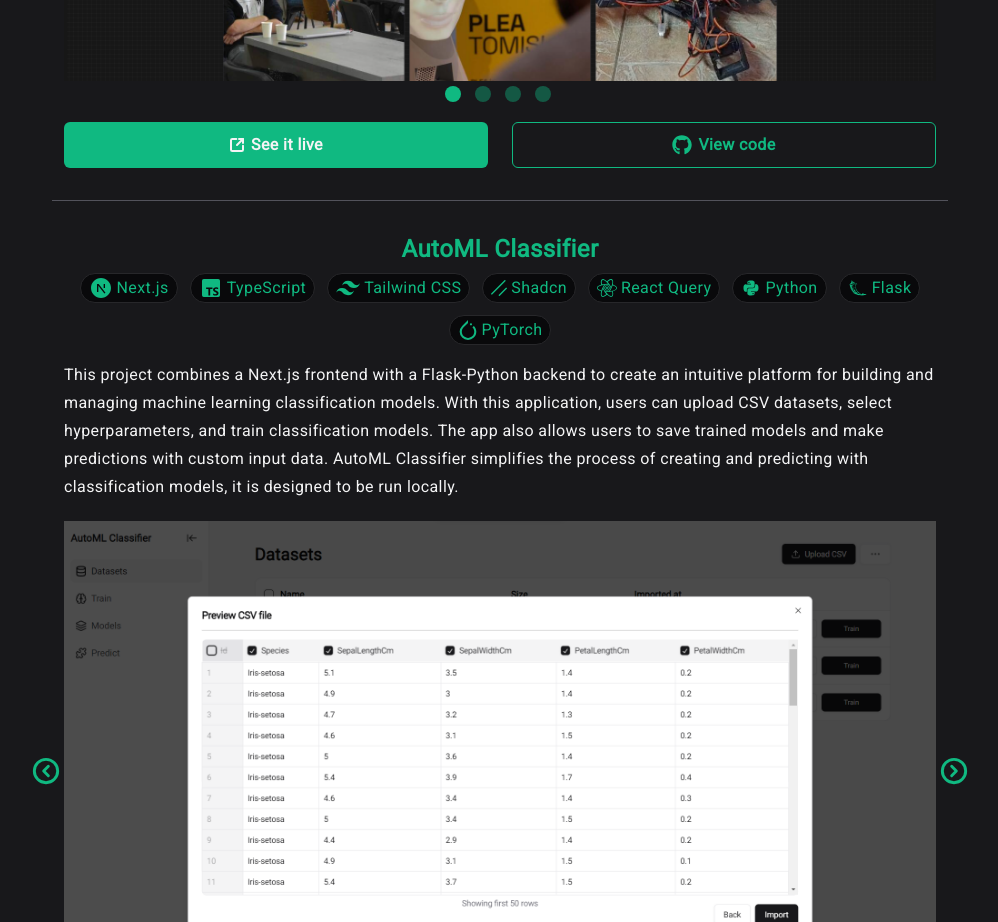
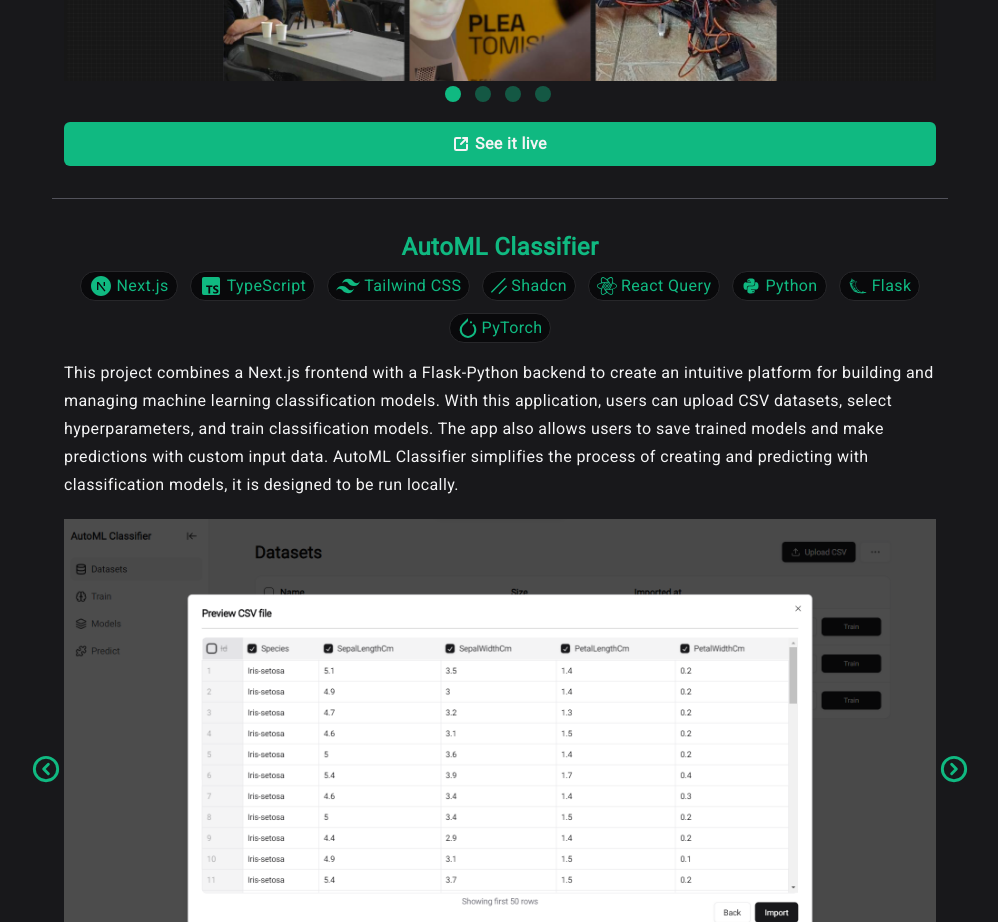
Before and after one commit to 99vik/portfolio, a Next.js app: page / in a window 1280 px wide. Shown: the part 3480-4402 px from the top of the page, without its empty margins (140-1138 px from the left). Built offline with nearby package versions, Linux system fonts and the light colour scheme.

Commit message:
removed lapis code link

```diff
--- a/src/components/Projects.tsx
+++ b/src/components/Projects.tsx
@@ -170,7 +170,7 @@
               ]}
             />
           </div>
-          <div className="mt-20 grid grid-cols-2 gap-6">
+          <div className="mt-20 grid gap-6">
             <a
               target="_blank"
               href="https://lapis-nine.vercel.app/"
@@ -179,17 +179,8 @@
               <SquareArrowOutUpRight size={16} strokeWidth={3} />
               See it live
             </a>
-            <a
-              target="_blank"
-              href="https://github.com/99vik/lapis"
-              className="flex items-center justify-center gap-1.5 rounded-md border border-emerald-500 px-4 py-2 text-center font-semibold text-emerald-500 transition hover:bg-zinc-800"
-            >
-              <FaGithub size={20} />
-              View code
-            </a>
           </div>
         </div>
-
         <div className="my-5 h-px w-full bg-zinc-600 md:my-8" />
         <div className="space-y-2 px-3">
           <p className="text-center text-2xl font-semibold text-emerald-500">
```
